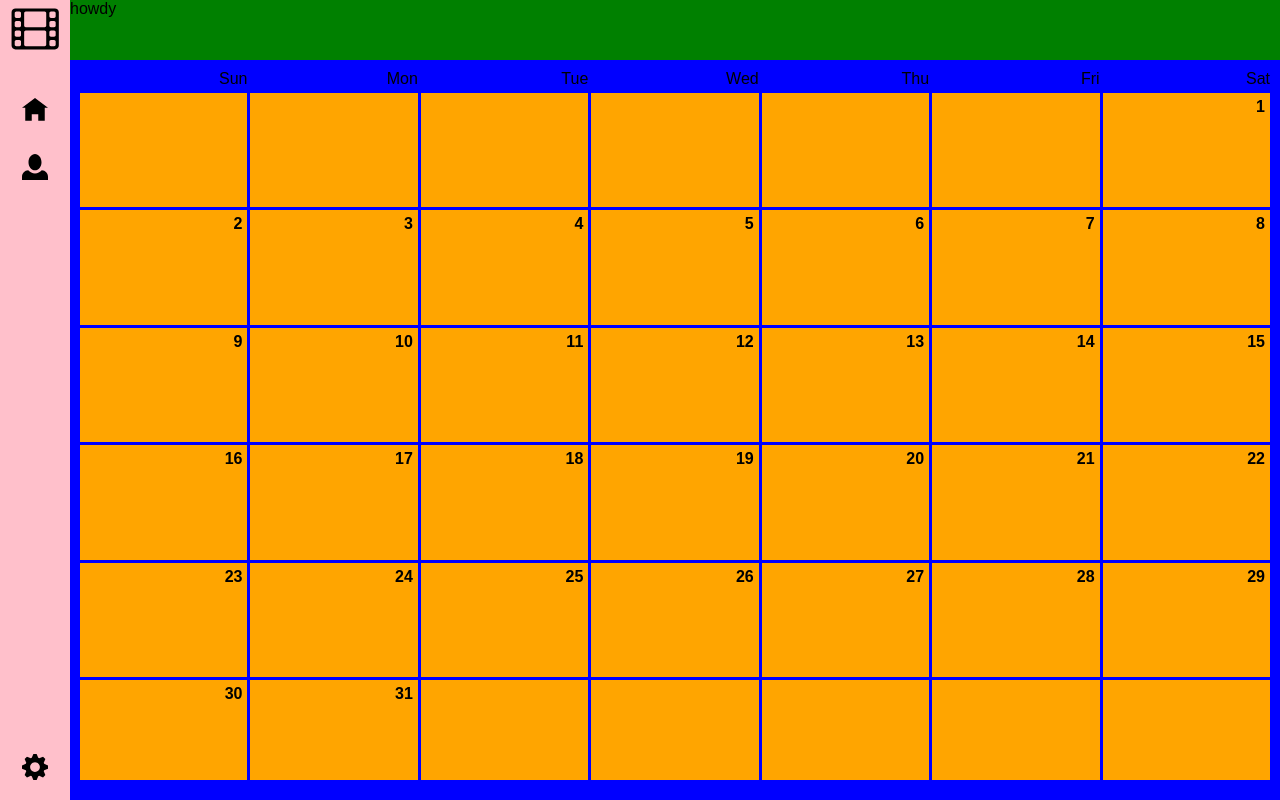
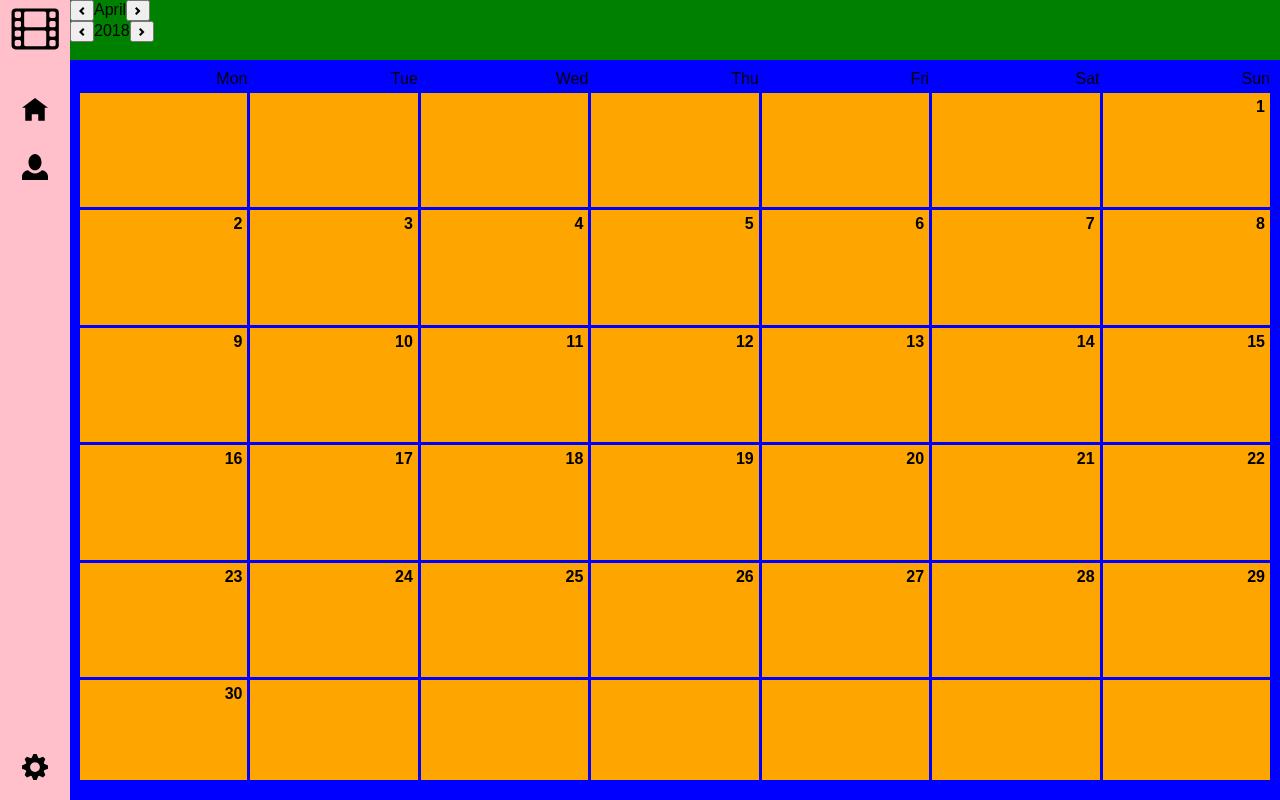
Before and after one commit to JodyDuke/movie_anniversary_react_project, a React (Create React App) app: page / in a window 1280 px wide. Built offline with nearby package versions, Linux system fonts and the light colour scheme.

Commit message:
added date changing handlers

```diff
--- a/src/components/header/header.js
+++ b/src/components/header/header.js
@@ -1,9 +1,30 @@
 import React, { Component } from "react";
+import { numToMonth } from '../utils/num_to_month';
+import ChevronLeft from '../../images/chevron_left';
+import ChevronRight from '../../images/chevron_right';
 
 class Header extends Component {
+    constructor(props){
+        super(props);
+
+        this.handleClick = this.handleClick.bind(this)
+    }
+
+    handleClick = (data) => {
+        this.props.handleDateChange(data)
+    }
+
     render() {
         return (
-            <div className="header">howdy</div>
+            <div className="header">
+                <div className="month">
+                    <button onClick={() => this.handleClick('monthDown')}><ChevronLeft/></button>{numToMonth(this.props.month)}<button onClick={() => this.handleClick('monthUp')}><ChevronRight/></button>
+                </div>
+
+                <div className="year">
+                    <button onClick={() => this.handleClick('yearDown')}><ChevronLeft /></button>{this.props.year}<button onClick={() => this.handleClick('yearUp')}><ChevronRight /></button>
+                </div>
+            </div>
         )
     }
 }
--- a/src/components/main/main.js
+++ b/src/components/main/main.js
@@ -7,34 +7,72 @@ class Main extends Component {
         super(props)
         this.state = {
             currentMonth : null,
-            currentYear : null
+            currentYear : null,
+            firstDayOfMonth : null
         }
+
+        this.handleDateChange = this.handleDateChange.bind(this)
     }
 
-componentDidMount() {
-    const todaysDate = new Date();
-    this.setState({
-        currentMonth: parseInt(todaysDate.getMonth().toString(), 10) + 1,
-        currentYear: todaysDate.getYear().toString()
-    })
+    componentDidMount() {
+        const todaysDate = new Date();
+        this.setState({
+            currentMonth: parseInt(todaysDate.getMonth().toString(), 10),
+            currentYear: todaysDate.getFullYear()
+        })
+    }
 
-}
+        handleDateChange = (data) => {
+            let newMonth = this.state.currentMonth
+            let newYear = this.state.currentYear
+            if(data === 'monthDown') {
+                if (this.state.currentMonth === 0) {
+                    newMonth = 11
+                    newYear--;
+                }
+                else {
+                    newMonth--;
+                }
+            }
+            if(data === 'monthUp') {
+                if (this.state.currentMonth === 11) {
+                    newMonth = 0
+                    newYear++
+                }
+                else {
+                    newMonth++;
+                }
+            }
+            if(data === 'yearUp') {
+                newYear ++
+            }
+            if(data === 'yearDown') {
+                newYear --
+            }
+            this.setState({
+                currentMonth : newMonth,
+                currentYear : newYear
+            })
+        }
+
+
 
     render() {
-        const calendar = calendarMap(this.state.currentMonth, this.state.currentYear);
+        const calendarArray = calendarMap(this.state.currentMonth, this.state.currentYear);
 
         return (
             <div className="main">
-                <Header month={this.state.currentMonth} year={this.state.currentYear}/>
+                <Header handleDateChange={this.handleDateChange} month={this.state.currentMonth} year={this.state.currentYear}/>
                 <div className="calendar">
-                    <div className="days">Sun</div>
                     <div className="days">Mon</div>
                     <div className="days">Tue</div>
                     <div className="days">Wed</div>
                     <div className="days">Thu</div>
                     <div className="days">Fri</div>
                     <div className="days">Sat</div>
-                    {calendar}
+                    <div className="days">Sun</div>
+
+                    {calendarArray}
                 </div>
             </div>
         )
```
